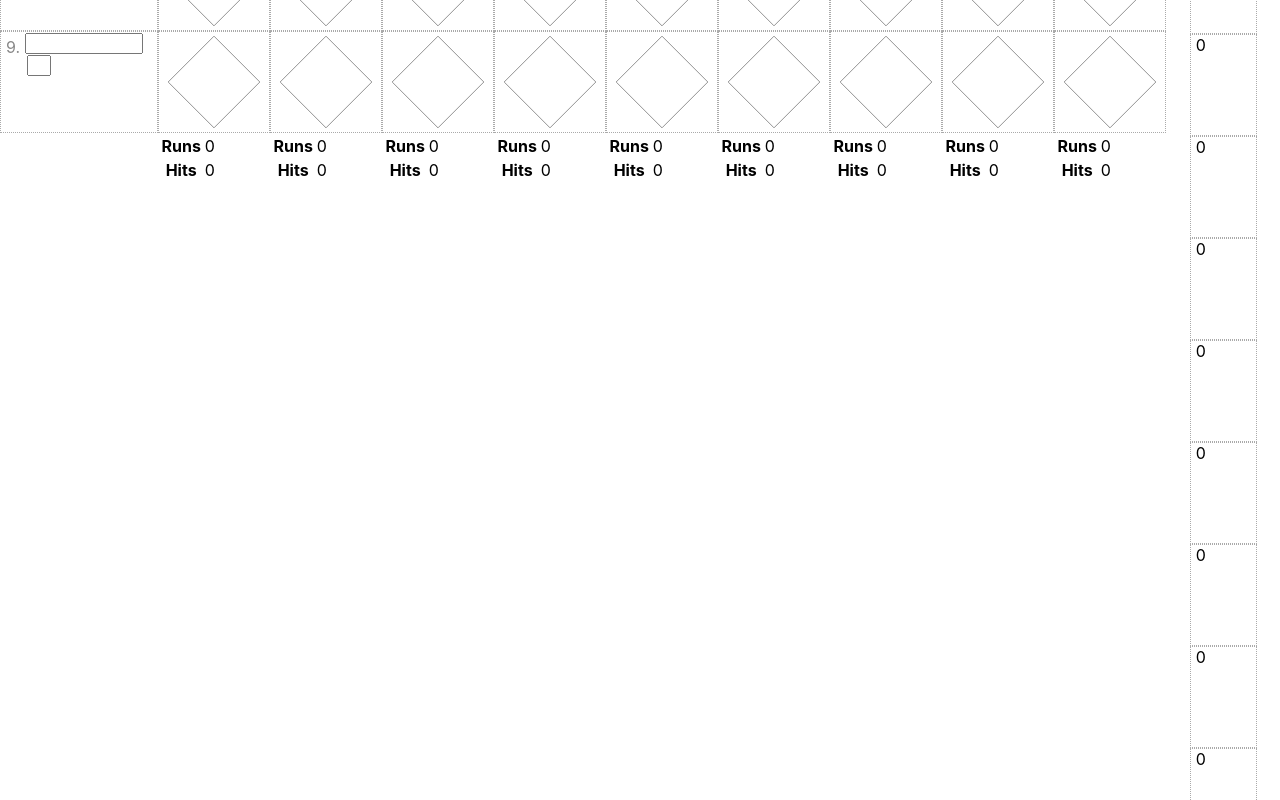
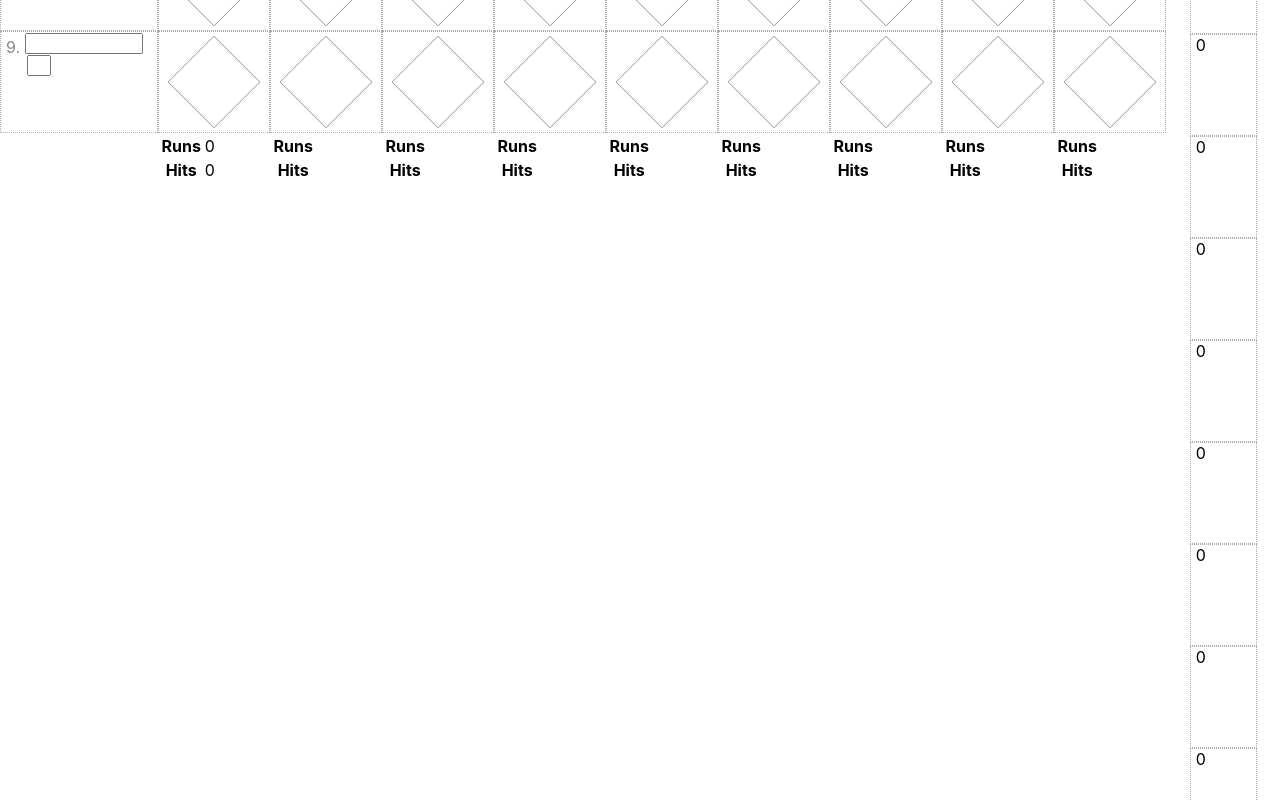
Before and after one commit to stevenhoward/scorecard, a React (Create React App) app: page / in a window 1280 px wide. Shown: the part 820-1620 px from the top of the page. Built offline with nearby package versions, Linux system fonts and the light colour scheme.

Commit message:
Move inning stat display to its own file to separate concerns

```diff
--- a/src/Game.tsx
+++ b/src/Game.tsx
@@ -3,6 +3,7 @@ import { connect } from 'react-redux';
 import { AppState, Play } from './redux/types';
 import { getPlaysByInning } from './redux/selectors';
 import Inning from './Inning';
+import InningStatistics from './InningStatistics';
 import Lineup from './Lineup';
 import BatterStatistics from './BatterStatistics';
 
@@ -19,10 +20,17 @@ class Game extends Component<StateProps, {}> {
     const { innings } = this.props;
     const numInnings = Math.max(innings.length, 9);
 
+    const inningFragments = Array(numInnings).fill(null).map((_, i) => (
+      <div className="inning-container" key={i}>
+        <Inning inningNumber={i} />
+        <InningStatistics inningNumber={i} />
+      </div>
+    ));
+
     return (
       <div className="game">
         <Lineup />
-        { Array(numInnings).fill(null).map((_, i) => <Inning inningNumber={i} key={i} />) }
+        {inningFragments}
         <BatterStatistics />
       </div>
     );
--- a/src/Inning.tsx
+++ b/src/Inning.tsx
@@ -18,34 +18,11 @@ interface StateProps {
 
   plays: Play[]
   fragments: PlayFragment[];
-
-  runs: number;
 }
 
 type InningProps = OwnProps & StateProps
 
 class Inning extends Component<InningProps, {}> {
-  private renderStatistics() {
-    const { plays, fragments, runs } = this.props;
-    const hits = plays.filter(play => play.hit).length;
-
-    return (
-      <table className="statistics">
-        <tbody>
-          <tr>
-            <th>Runs</th>
-            <td>{runs}</td>
-          </tr>
-
-          <tr>
-            <th>Hits</th>
-            <td>{hits}</td>
-          </tr>
-        </tbody>
-      </table>
-    );
-  }
-
   render() {
     const { inningNumber, fragments, plays, startIndex } = this.props;
 
@@ -79,13 +56,13 @@ class Inning extends Component<InningProps, {}> {
     }
 
     return (
-      <div className="inning-container">
+      // Nested under .inning-container with InningStatistics.
+      <React.Fragment>
         <div className="inning-header">{inningNumber + 1}</div>
         <div className="inning-columns">
           {columns}
         </div>
-        {this.renderStatistics()}
-      </div>
+      </React.Fragment>
     )
   }
 }
@@ -98,22 +75,17 @@ function mapStateToProps(state: AppState, ownProps: OwnProps) {
 
   let startIndex = -Infinity;
   let plays: Play[] = [];
-  let runs = 0;
 
   if (playsByInning.length > inningNumber) {
-    startIndex = inningNumber == 0
-      ? 0
-      : playsByInning[inningNumber - 1].slice(-1)[0].index + 1;
-
     plays = playsByInning[inningNumber];
-    runs = [...totalBasesByInning[inningNumber].values()].filter(bases => bases >= 4).length;
+    startIndex = inningNumber == 0 ? 0 : plays[plays.length - 1].index + 1;
   }
 
   const enabled = playsByInning.length == inningNumber + 1;
 
   const { fragments } = state;
 
-  return { plays, startIndex, enabled, fragments, runs };
+  return { plays, startIndex, enabled, fragments };
 }
 
 export default connect(mapStateToProps)(Inning);
--- /dev/null
+++ b/src/InningStatistics.tsx
@@ -0,0 +1,56 @@
+import React, { Component } from 'react';
+import { connect } from 'react-redux';
+import { AppState } from './redux/types';
+import { getPlaysByInning, getTotalBasesByInning } from './redux/selectors';
+
+export interface OwnProps {
+  inningNumber: number;
+}
+
+interface StateProps {
+  hits?: number;
+  runs?: number;
+}
+
+type InningStatsProps = OwnProps & StateProps;
+
+class InningStatistics extends Component<InningStatsProps, {}> {
+  render() {
+    const { hits, runs } = this.props;
+
+    return (
+      <table className="statistics">
+        <tbody>
+          <tr>
+            <th>Runs</th>
+            <td>{runs}</td>
+          </tr>
+
+          <tr>
+            <th>Hits</th>
+            <td>{hits}</td>
+          </tr>
+        </tbody>
+      </table>
+    );
+  }
+}
+
+function mapStateToProps(state: AppState, ownProps: OwnProps) {
+  const { inningNumber } = ownProps;
+
+  const playsByInning = getPlaysByInning(state);
+  if (playsByInning.length > inningNumber) {
+    const totalBases = getTotalBasesByInning(state)[inningNumber];
+    const runs = [...totalBases.values()].filter(bases => bases == 4).length;
+
+    const plays = playsByInning[inningNumber];
+    const hits = plays.filter(play => play.hit).length;
+
+    return { hits, runs };
+  }
+
+  return { };
+}
+
+export default connect(mapStateToProps)(InningStatistics);
```
